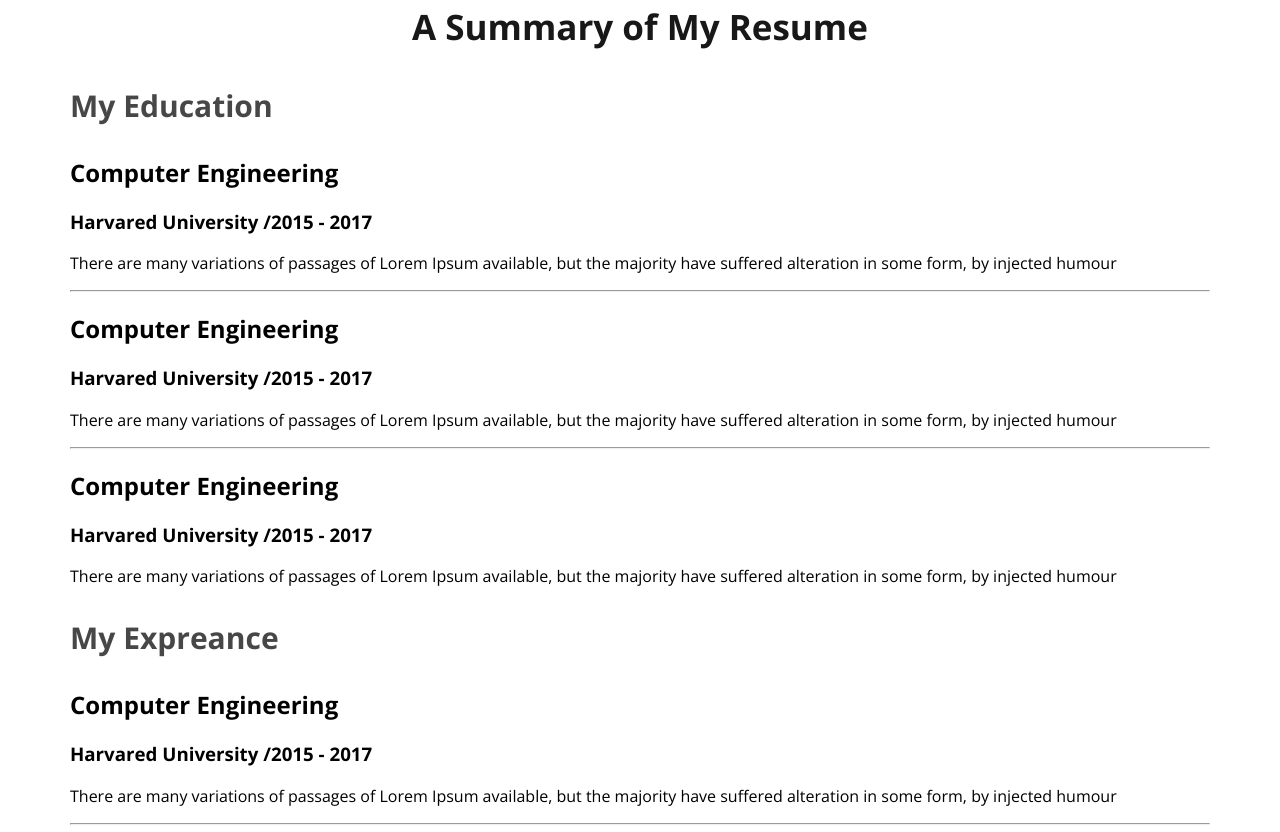
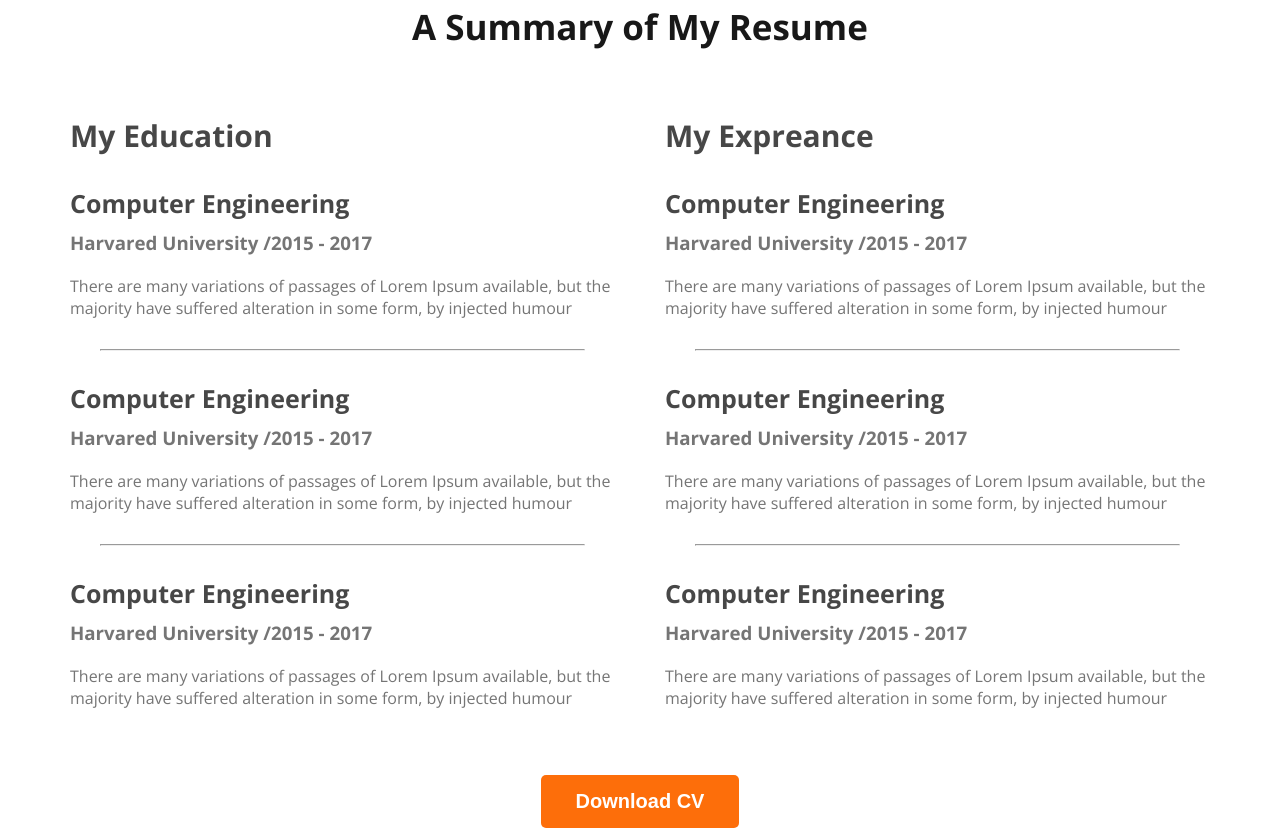
Before and after one commit to firdaus007hub/web-Devloper-protfolio, a plain HTML site: page index.html in a window 1280 px wide. Shown: the part 2252-3084 px from the top of the page. Drawn offline with nearby package versions, Linux system fonts and the light colour scheme.

Commit message:
A Summary of My Resume

```diff
--- a/index.html
+++ b/index.html
@@ -132,6 +132,9 @@
                     </div>
                 </div>
             </div>
+            <div class="download-cv">
+                <button class="btn-primary">Download CV</button>
+            </div>
 
         </section>
     </main>
--- a/style.css
+++ b/style.css
@@ -130,3 +130,28 @@ main section{
     font-size: 30px;
     font-weight: 700;
 }
+.resumi-container{
+    display: flex;
+    gap:50px;
+}
+.resumi-item-title{
+    color: #474747;
+    font-size: 25px;
+    font-weight: 700;
+    margin-bottom: 10px;
+}
+.resumi-item-description{
+    color: #757575;
+}
+.resumi-item-institute{
+    color: #757575;
+    margin-bottom: 20px;
+    margin-top: 0px;
+}
+.resumi-container hr{
+    margin: 30px;
+}
+.download-cv{
+    text-align: center;
+    margin-top: 50px;
+}
```
